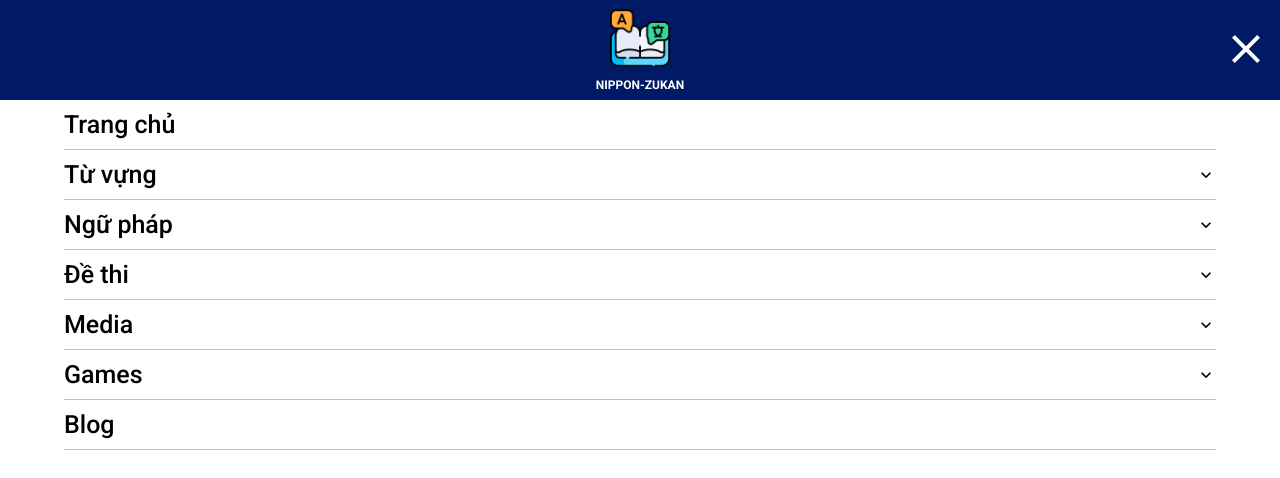
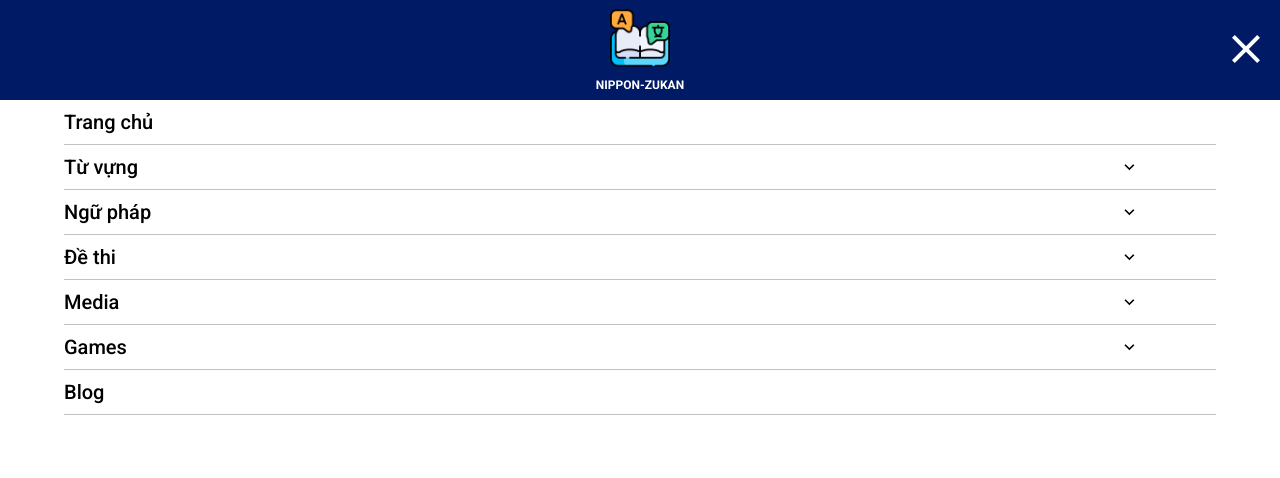
Before and after one commit to HungNguyen-89/beta-nippon-zukan-app, a React (Create React App) app: page /game in a window 1280 px wide. Both pictures are taken after a click on the element 1246 px from the left and 51 px from the top of the page. Shown: the top 478 px of the page. Built offline with nearby package versions, Linux system fonts and the light colour scheme.

Commit message:
update moble-navbar-2023-05-26-001

```diff
--- a/src/components/Navbar/NavbarMobile.js
+++ b/src/components/Navbar/NavbarMobile.js
@@ -28,7 +28,7 @@ const NavbarMobile = ({ setPopUp }) => {
                 {route.subMenu &&
                   (heading === route.name ? (
                     <MdOutlineKeyboardArrowUp
-                      // className="moble-nav-link-arrown-down"
+                      className="moble-nav-link-arrown"
                       size={"20px"}
                       onClick={() =>
                         heading !== route.name
@@ -38,7 +38,7 @@ const NavbarMobile = ({ setPopUp }) => {
                     />
                   ) : (
                     <MdOutlineKeyboardArrowDown
-                      //  className="moble-nav-link-arrown-up"
+                      className="moble-nav-link-arrown"
                       size={"20px"}
                       onClick={() =>
                         heading !== route.name
--- a/src/components/Navbar/NavbarMobile.scss
+++ b/src/components/Navbar/NavbarMobile.scss
@@ -15,10 +15,15 @@
       // padding-bottom: 5px;
 
       .mobile-nav-link {
-        font-size: 25px;
+        width: 85%;
+        font-size: 20px;
         color: black;
         padding: 10px 0 10px 0;
         font-weight: 500;
+      }
+
+      .moble-nav-link-arrown{
+        width: 15%;
       }
     }
 
```
